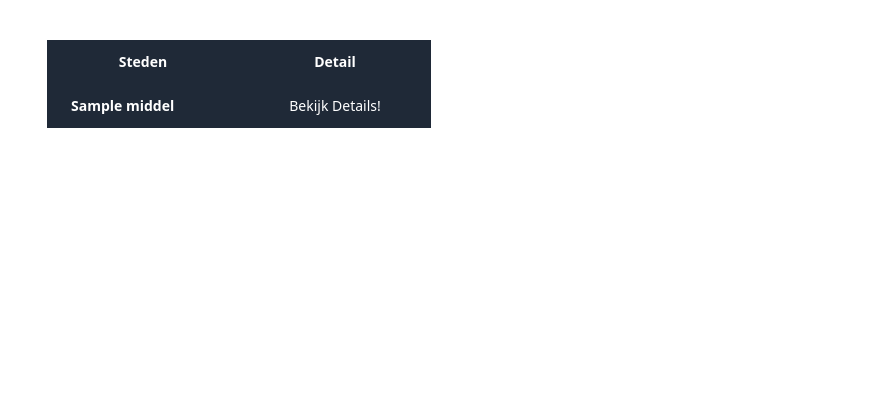
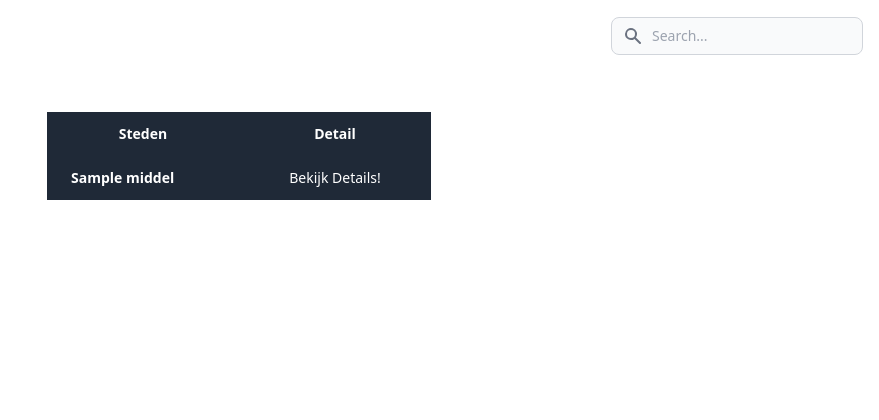
Before and after one commit to ErhanCitil/Nederlandse-Spoorwegen, a Django app: template src/nederlandse_spoorwegen/templates/nsapi/stations.html in a window 1280 px wide. Shown: the top 420 px of the page, without its empty margins (401-1280 px from the left). Before the commit the page ends 128 px from the top, so only its background shows below. Run offline with Django 3.2, Linux system fonts and the light colour scheme; the template is opened without the code that fills it: most values are stand-ins (such as "Sample title", 1, 10 or a date in 2020); some libraries are stand-ins or nearby versions.

Commit message:
💄 [#3] Added navbar and fixed the search functionality

```diff
--- /dev/null
+++ b/src/nederlandse_spoorwegen/templates/components/navbar.html
@@ -0,0 +1,47 @@
+{% extends 'master.html' %}
+{% block content %}
+
+<nav class="bg-white border-gray-200 px-2 sm:px-4 py-2.5  dark:bg-gray-900">
+    <div class="container flex flex-wrap items-center justify-between mx-auto">
+    <div class="flex md:order-2">
+      <button type="button" data-collapse-toggle="navbar-search" aria-controls="navbar-search" aria-expanded="false" class="md:hidden text-gray-500 dark:text-gray-400 hover:bg-gray-100 dark:hover:bg-gray-700 focus:outline-none focus:ring-4 focus:ring-gray-200 dark:focus:ring-gray-700 rounded-lg text-sm p-2.5 mr-1" >
+        <svg class="w-5 h-5" aria-hidden="true" fill="currentColor" viewBox="0 0 20 20" xmlns="http://www.w3.org/2000/svg"><path fill-rule="evenodd" d="M8 4a4 4 0 100 8 4 4 0 000-8zM2 8a6 6 0 1110.89 3.476l4.817 4.817a1 1 0 01-1.414 1.414l-4.816-4.816A6 6 0 012 8z" clip-rule="evenodd"></path></svg>
+        <span class="sr-only">Search</span>
+      </button>
+      <div class="relative hidden md:block">
+        <div class="absolute inset-y-0 left-0 flex items-center pl-3 pointer-events-none">
+          <svg class="w-5 h-5 text-gray-500" aria-hidden="true" fill="currentColor" viewBox="0 0 20 20" xmlns="http://www.w3.org/2000/svg"><path fill-rule="evenodd" d="M8 4a4 4 0 100 8 4 4 0 000-8zM2 8a6 6 0 1110.89 3.476l4.817 4.817a1 1 0 01-1.414 1.414l-4.816-4.816A6 6 0 012 8z" clip-rule="evenodd"></path></svg>
+          <span class="sr-only">Search icon</span>
+        </div>
+        <form mehod="GET">
+        <input type="text" name='q' id="search-navbar" class="block w-full p-2 pl-10 text-sm text-gray-900 border border-gray-300 rounded-lg bg-gray-50 focus:ring-blue-500 focus:border-blue-500 dark:bg-gray-700 dark:border-gray-600 dark:placeholder-gray-400 dark:text-white dark:focus:ring-blue-500 dark:focus:border-blue-500" placeholder="Search...">
+    </form>
+    </div>
+      <button data-collapse-toggle="navbar-search" type="button" class="inline-flex items-center p-2 text-sm text-gray-500 rounded-lg md:hidden hover:bg-gray-100 focus:outline-none focus:ring-2 focus:ring-gray-200 dark:text-gray-400 dark:hover:bg-gray-700 dark:focus:ring-gray-600" aria-controls="navbar-search" aria-expanded="false">
+        <span class="sr-only">Open menu</span>
+        <svg class="w-6 h-6" aria-hidden="true" fill="currentColor" viewBox="0 0 20 20" xmlns="http://www.w3.org/2000/svg"><path fill-rule="evenodd" d="M3 5a1 1 0 011-1h12a1 1 0 110 2H4a1 1 0 01-1-1zM3 10a1 1 0 011-1h12a1 1 0 110 2H4a1 1 0 01-1-1zM3 15a1 1 0 011-1h12a1 1 0 110 2H4a1 1 0 01-1-1z" clip-rule="evenodd"></path></svg>
+      </button>
+    </div>
+      <div class="items-center justify-between hidden w-full md:flex md:w-auto md:order-1" id="navbar-search">
+        <div class="relative mt-3 md:hidden">
+          <div class="absolute inset-y-0 left-0 flex items-center pl-3 pointer-events-none">
+            <svg class="w-5 h-5 text-gray-500" aria-hidden="true" fill="currentColor" viewBox="0 0 20 20" xmlns="http://www.w3.org/2000/svg"><path fill-rule="evenodd" d="M8 4a4 4 0 100 8 4 4 0 000-8zM2 8a6 6 0 1110.89 3.476l4.817 4.817a1 1 0 01-1.414 1.414l-4.816-4.816A6 6 0 012 8z" clip-rule="evenodd"></path></svg>
+          </div>
+          <input type="text" name='q' id="search-navbar" class="block w-full p-2 pl-10 text-sm text-gray-900 border border-gray-300 rounded-lg bg-gray-50 focus:ring-blue-500 focus:border-blue-500 dark:bg-gray-700 dark:border-gray-600 dark:placeholder-gray-400 dark:text-white dark:focus:ring-blue-500 dark:focus:border-blue-500" placeholder="Search...">
+        </div>
+        <ul class="flex flex-col p-4 mt-4 border border-gray-100 rounded-lg bg-gray-50 md:flex-row md:space-x-8 md:mt-0 md:text-sm md:font-medium md:border-0 md:bg-white dark:bg-gray-800 md:dark:bg-gray-900 dark:border-gray-700">
+          <li>
+            <a href="{% url 'index' %}" class="block py-2 pl-3 pr-4 text-white bg-blue-700 rounded md:bg-transparent {% if request.path == '/'%}md:text-blue-700{% endif %} md:p-0" >Home</a>
+          </li>
+          <li>
+            <a href="{% url 'stations' %}" class="block py-2 pl-3 pr-4 text-white bg-blue-700 rounded md:bg-transparent {% if request.path == '/stations/' %}md:text-blue-700{% endif %} md:p-0 ">Stations</a>
+          </li>
+          <li>
+            <a href="#" class="block py-2 pl-3 pr-4 text-white bg-blue-700 rounded md:bg-transparent md:p-0 ">Contact</a>
+          </li>
+        </ul>
+      </div>
+    </div>
+  </nav>
+
+{% endblock%}
--- a/src/nederlandse_spoorwegen/templates/nsapi/stations.html
+++ b/src/nederlandse_spoorwegen/templates/nsapi/stations.html
@@ -1,6 +1,7 @@
 {% extends 'master.html' %}
 {% block title%} Stations {% endblock %}
 {% block content %}
+{% include 'components/navbar.html'%}
 <div class="flex justify-center mt-10" style="height: 350px">
     <div class="col-span-12 h-screen">
       <div class="overflow-auto lg:overflow-visible">
```
Also changed, not shown: src/nederlandse_spoorwegen/templates/nsapi/index.html (+1 -27 lines), src/nederlandse_spoorwegen/templates/components/footer.html (added).
